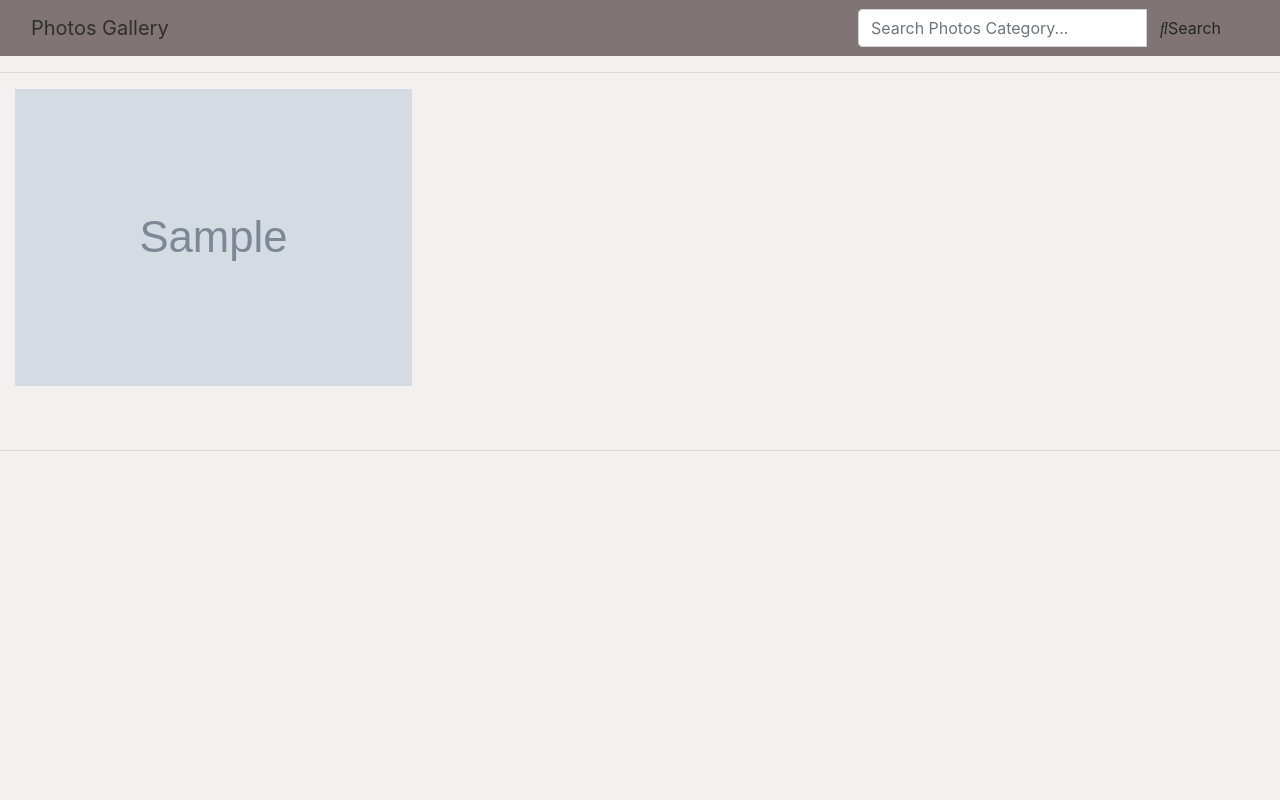
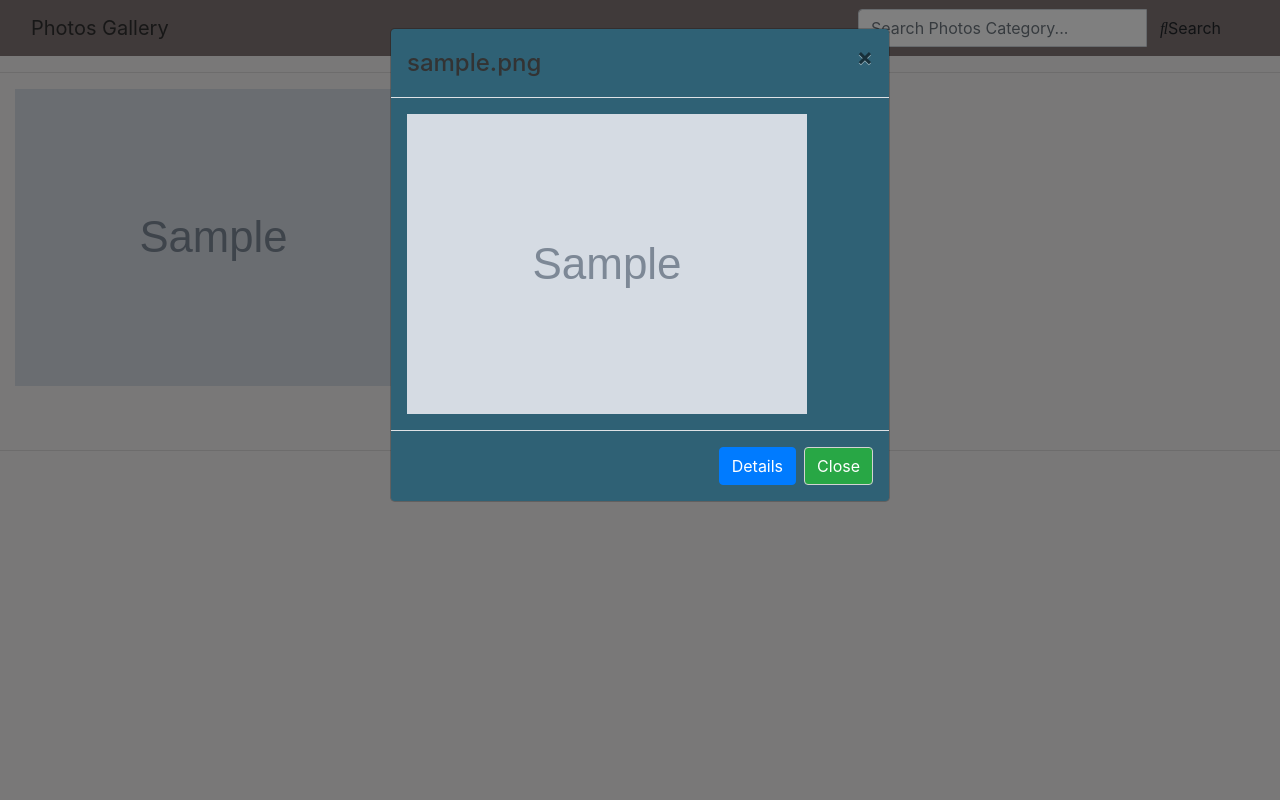
Before and after one commit to Gideon-Muriithi/photos_gallary, a Django app: page / in a window 1280 px wide, after a click that opens the changed part. Run offline with Django 3.2, Linux system fonts and the light colour scheme; tables that the repository leaves empty hold one stand-in row (values such as "Sample post"); grey boxes marked "Sample" are stand-in pictures; some libraries are stand-ins or nearby versions.

Commit message:
This commit adds modals and removes bugs

```diff
--- a/photos/templates/images.html
+++ b/photos/templates/images.html
@@ -1,19 +1,73 @@
-{% extends 'base.html' %}
+{%extends 'base.html'%}
+
 {% block content %}
+{{block.super}}
+<div class="">
+
+</div>
 <div class="container-fluid">
     <div class="row">
         {% for image in images %}
         <div class="col-md-4">
             <img src="{{ image.image.url }}" alt="Image" class="img-fluid" data-toggle="modal"
-                data-target="#{{ image.id }}">
+                data-target="#{{image.id}}">
             <p>{{image.description}}</p>
-            {% endfor %}
             <p>
                 {% for category in image.categories.all %}
-                <span class="badge badge-primary" style="font-size:1em;">{{category}}</span>
+                <span class="badge badge-primary" style="font-size:1em;">{{ category }}</span>
                 {% endfor %}
             </p>
         </div>
+
+        <!-- Modal -->
+        <div id="{{ image.id }}" class="modal fade" role="dialog">
+            <div class="modal-dialog image">
+                <div class="modal-content" style="background-color:  rgb(47, 97, 117)">
+                    <div class="modal-header">
+                        <h4 class="modal-title">{{ image.image_name }}</h4>
+                        <button type="button" class="close" data-dismiss="modal">&times;</button>
+                    </div>
+                    <div class="modal-body">
+                        <img src="{{ image.image.url }}" alt="" class="img-fluid">
+                    </div>
+                    <div class="modal-footer">
+                        <button type="button" class="btn btn-primary" data-toggle="modal"data-target="#{{ image.id }}-info">Details</button>
+                        <button type="button" class="btn btn-success" data-dismiss="modal" style="border: 0.5px solid #d3d3d3;">Close</button>
+                    </div>
+                </div>
+
+            </div>
+        </div>
+
+        <!-- Modal -->
+        <div id="{{image.id}}-info" class="modal fade" role="dialog">
+            <div class="modal-dialog">
+                <div class="modal-content" style="background-color:  rgb(65, 129, 155)">
+                    <div class="modal-header">
+                        <h4 class="modal-title">{{ image.image_name }} Caption</h4>
+                        <button type="button" class="close" data-dismiss="modal">&times;</button>
+                    </div>
+                    <div class="modal-body">
+                        <p>{{ image.image_description }}</p>
+                    </div>
+                    <div class="modal-footer">
+                        <input class="form-control input-lg" type="text" value="{{image.image.url}}"
+                            id="{{ image.id }}-url">
+                        <button class="btn btn-primary" onclick="copyToClipboard('{{image.id}}-url')">Copy</button>
+                    </div>
+                </div>
+
+            </div>
+        </div>
+        <script type="text/javascript">
+            function copyToClipboard(element) {
+                var myVar = document.getElementById(element);
+                myVar.select();
+                document.execCommand("copy");
+            }
+        </script>
+        {% endfor %}
+
     </div>
 </div>
 {% endblock %}
```
